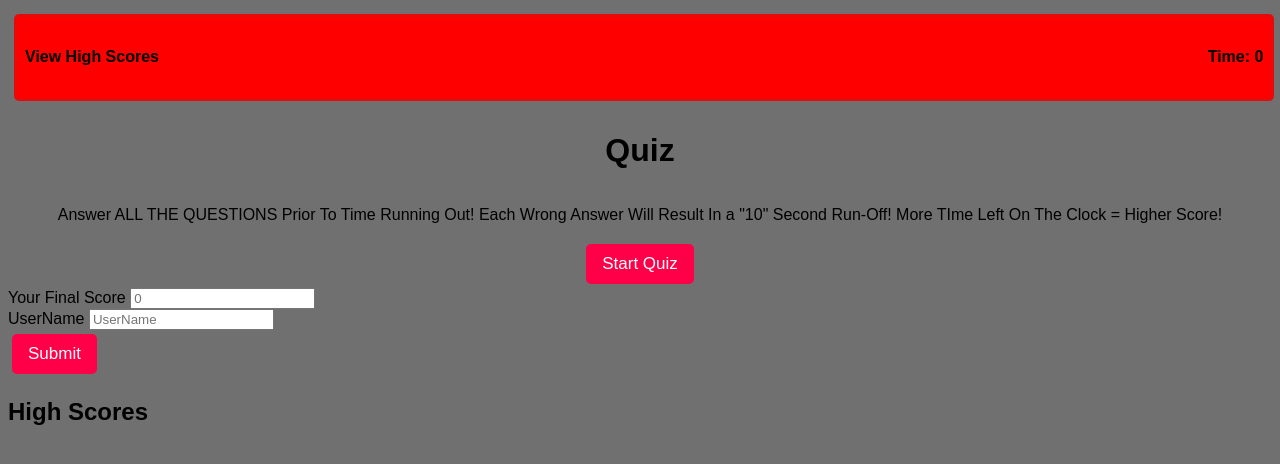
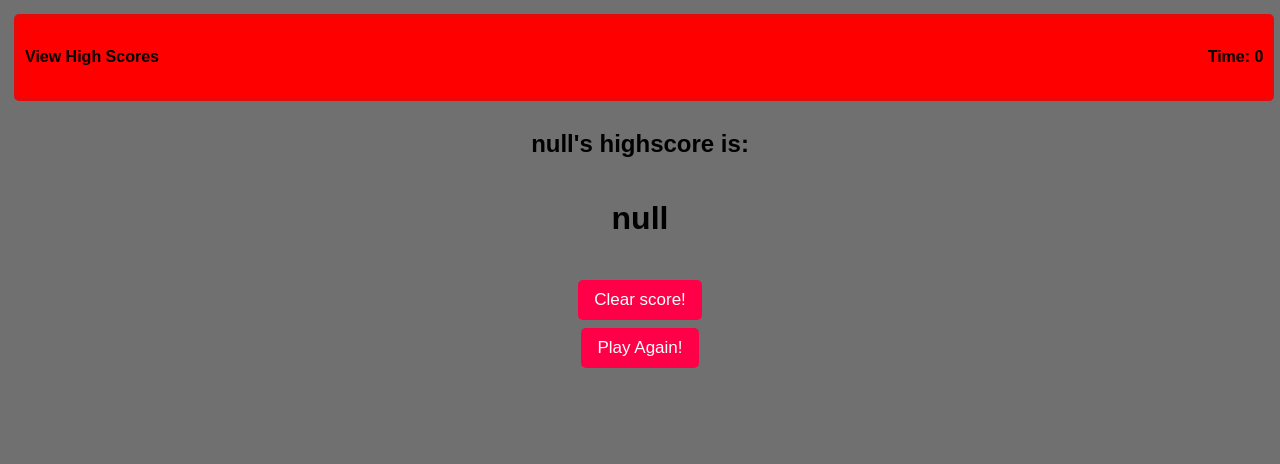
Before and after one commit to J-sanchez/WEB-API-Quiz, a plain HTML site: page index.html in a window 1280 px wide. Both pictures are taken after a click on the link "View High Scores". Drawn offline with Linux system fonts and the light colour scheme.

Commit message:
Score code

```diff
--- a/assets/script.js
+++ b/assets/script.js
@@ -1,8 +1,8 @@
 //Questions
 var questions = [{
     title: "Inside which HTML element do we put the JavaScript?",
-    choices: ["<javascript>", "<js>", "<script>", "<scripting>"],
-    answer: "<script>"
+    choices: ["javascript", "js", "script", "scripting"],
+    answer: "script"
 },
 {
     title: "What is the correct JavaScript syntax to write 'Hello World'?",
@@ -10,7 +10,7 @@ var questions = [{
     answer: "document.wrote('Hello World')"
 },
 {
-    title: " An external JavaScript must contain the <script> tag",
+    title: " An external JavaScript must contain the script tag",
     choices: ["True", "False"],
     answer: "False"
 },
@@ -49,3 +49,35 @@ function start() {
 
     next();
 }
+function endGame() {
+    clearInterval(timer);
+
+    var quizContent = `
+    <h2>Game over!</h2>
+    <h3>You got a ` + score +  ` /100!</h3>
+    <h3>That means you got ` + score / 20 +  ` questions correct!</h3>
+    <input type="text" id="name" placeholder="UserName">
+    <button onclick="setScore()">Set score!</button>`;
+
+    document.getElementById("landing-container").innerHTML = quizContent;
+}
+
+//store the scores on local storage
+function setScore() {
+    localStorage.setItem("highscore", score);
+    localStorage.setItem("highscoreName",  document.getElementById('name').value);
+    getScore();
+}
+
+
+function getScore() {
+    var quizContent = `
+    <h2>` + localStorage.getItem("highscoreName") + `'s highscore is:</h2>
+    <h1>` + localStorage.getItem("highscore") + `</h1><br>
+
+    <button onclick="clearScore()">Clear score!</button><button onclick="resetGame()">Play Again!</button>
+
+    `;
+
+    document.getElementById("landing-container").innerHTML = quizContent;
+}
--- a/index.html
+++ b/index.html
@@ -23,36 +23,9 @@
     <div id="landing-container" class="container">
                 <h1>Quiz</h1>
         <!--Instructions-->
-                <p>Answer ALL THE QUESTIONS Prior To Time Running Out! Each Wrong Answer Will Result In a "10" Second Run-Off! More TIme Left On The Clock = Higher Score!</p>
+                <p>Answer ALL THE QUESTIONS Prior To Time Running Out! Each Wrong Answer Will Result In a "10" Second Run-Off!! Good Luck!</p>
         <!--Start Quiz Button-->
-                <button id="start-button" type="button" class="btn btn-secondary btn-lg">Start Quiz</button>
-            </div>
-    </div>
-    <!--Final Score-->
-    <div id="final-container" class="container d-none">
-                <form>
-                        <label for="final-score" class="final-score">Your Final Score</label>
-                            <input type="number" readonly class="form-control" id="final-score" placeholder="0">
-                        </div>
-                    </div>
-                </form>
-                <!--Username-->
-                <form>
-                    <div class="form-group">
-                      <label for="UserName-entry">UserName</label>
-                      <input type="text" class="form-control" id="UserName-entry" placeholder="UserName">
-                    </div>
-                    <!--Submit Btn-->
-                    <button id="submit-UserName" type="button" class="btn btn-primary">Submit</button>
-                </form>
-    <!--HighScores-->
-    <div id="highscore-container" class="container d-none">
-        <div class="row">
-            <div id="highscore-table" class="btn">
-                        <h2>High Scores</h2>
-                    </div>
-                </div>
-            </div>
+                <button onclick="start()">Start Quiz!</button>
             </div>
 
     <script src="./assets/script.js"></script>
```
